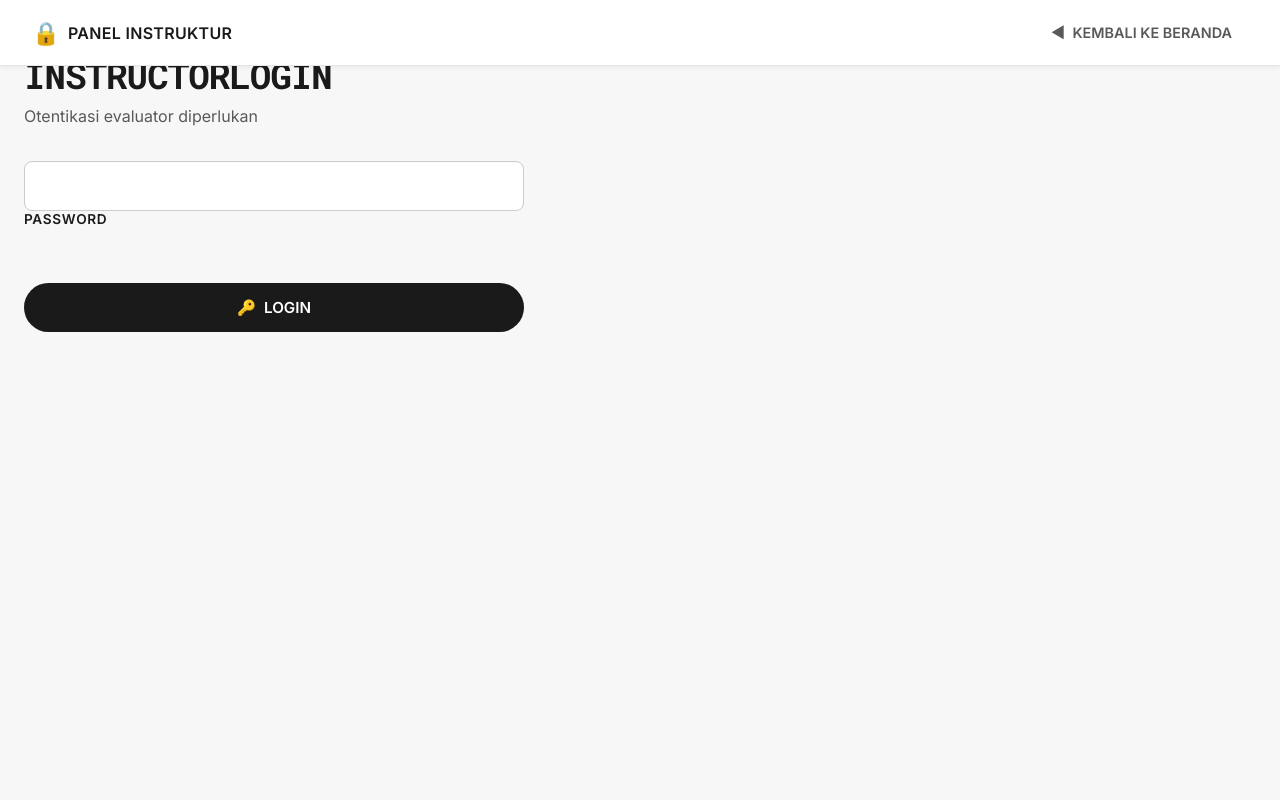
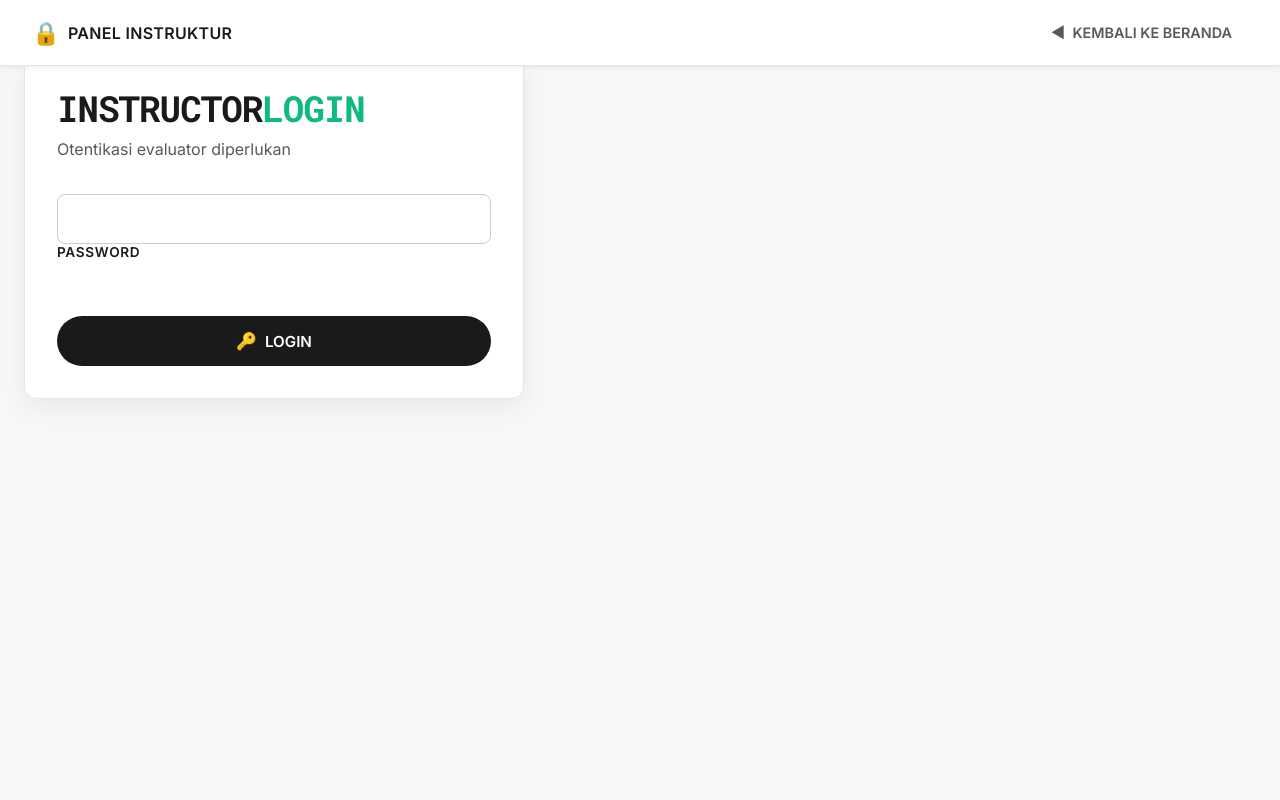
Before and after one commit to ansofa/lockpick, a Flask app: page /login in a window 1280 px wide. Run offline with Flask 3, Linux system fonts and the light colour scheme.

Commit message:
update:login&dashboard

```diff
--- a/server/static/style.css
+++ b/server/static/style.css
@@ -79,11 +79,24 @@ body {
 .font-bold { font-weight: 700; }
 .font-semibold { font-weight: 600; }
 .flex { display: flex; }
+.flex-col { flex-direction: column; }
 .items-center { align-items: center; }
 .justify-between { justify-content: space-between; }
+.justify-end { justify-content: flex-end; }
 .gap-2 { gap: 0.5rem; }
 .gap-4 { gap: 1rem; }
 .w-full { width: 100%; }
+.text-center { text-align: center; }
+.mb-4 { margin-bottom: 1rem; }
+.text-blue { color: var(--blue); }
+.accent { color: var(--accent); }
+
+/* Login Page Utilities */
+.bg-grid { position: fixed; inset: 0; pointer-events: none; z-index: -1; }
+.bg-glow { position: fixed; inset: 0; pointer-events: none; z-index: -1; }
+.card { background: var(--surface); border: 1px solid var(--border); border-radius: var(--radius-lg); padding: 32px; display: flex; flex-direction: column; box-shadow: var(--shadow-card); }
+.btn-icon { font-size: 1.1em; display: inline-flex; align-items: center; }
+.field-bar { display: none; }
 
 /* ─── Header ─────────────────────────────────────────────────── */
 .header {
```
Also changed, not shown: reference/Screenshot 2026-08-05 at 22.47.44.png (added), reference/Screenshot 2026-08-05 at 22.48.11.png (added), 1 other file.
